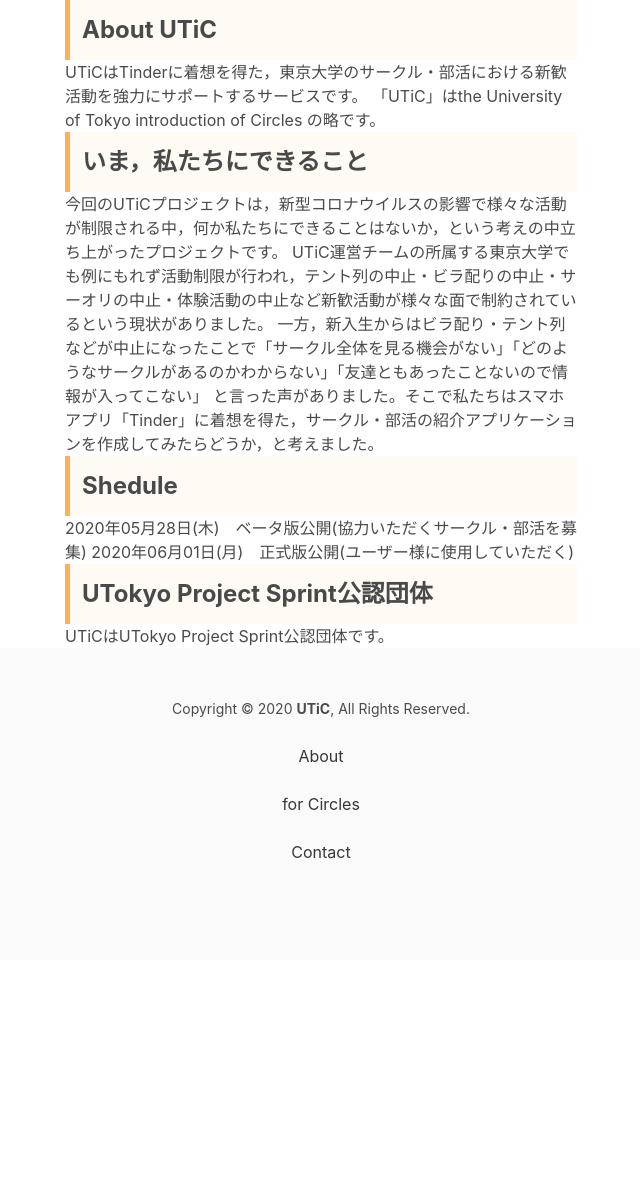
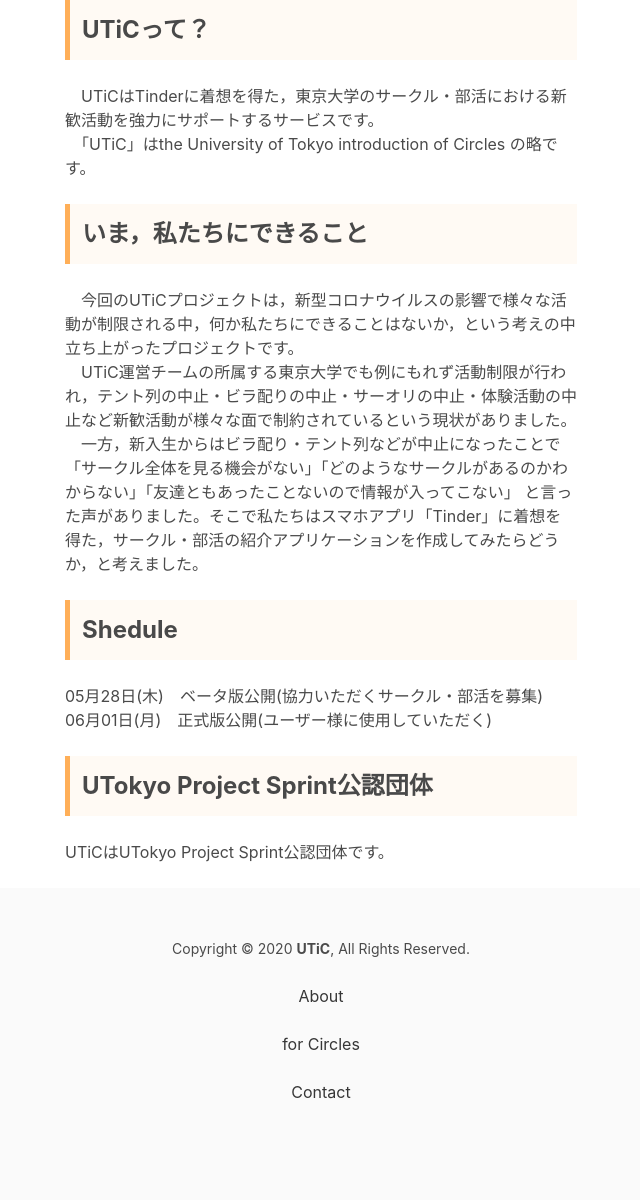
Before and after one commit to ymsk861/utttc_tin, a Django app: page /about/ in a window 1280 px wide. Shown: the part 52-1252 px from the top of the page, without its empty margins (319-959 px from the left). Before the commit the page ends 911 px from the top, so only its background shows below. Run offline with Django 3.2, Linux system fonts and the light colour scheme; some libraries are stand-ins or nearby versions.

Commit message:
about.htmlをいい感じに書き換えました。暫定なのでデザインなどはどんどん変えていってください

```diff
--- a/cms/templates/cms/about.html
+++ b/cms/templates/cms/about.html
@@ -17,30 +17,40 @@
 
 <body>
 <div id="main">
-  <h1>About UTiC</h1>
+  <h1>UTiCって？</h1>
 
-  <p>UTiCはTinderに着想を得た，東京大学のサークル・部活における新歓活動を強力にサポートするサービスです。
-   「UTiC」はthe University of Tokyo introduction of Circles の略です。
+  <p>
+    <br>
+    　UTiCはTinderに着想を得た，東京大学のサークル・部活における新歓活動を強力にサポートするサービスです。<br>
+   　「UTiC」はthe University of Tokyo introduction of Circles の略です。<br>
+    <br>
   </p>
 
   <h1>いま，私たちにできること</h1>
-
   <p>
-   今回のUTiCプロジェクトは，新型コロナウイルスの影響で様々な活動が制限される中，何か私たちにできることはないか，という考えの中立ち上がったプロジェクトです。
-    UTiC運営チームの所属する東京大学でも例にもれず活動制限が行われ，テント列の中止・ビラ配りの中止・サーオリの中止・体験活動の中止など新歓活動が様々な面で制約されているという現状がありました。
-    一方，新入生からはビラ配り・テント列などが中止になったことで「サークル全体を見る機会がない」「どのようなサークルがあるのかわからない」「友達ともあったことないので情報が入ってこない」
-    と言った声がありました。そこで私たちはスマホアプリ「Tinder」に着想を得た，サークル・部活の紹介アプリケーションを作成してみたらどうか，と考えました。
+    <br>
+   　今回のUTiCプロジェクトは，新型コロナウイルスの影響で様々な活動が制限される中，何か私たちにできることはないか，という考えの中立ち上がったプロジェクトです。<br>
+    　UTiC運営チームの所属する東京大学でも例にもれず活動制限が行われ，テント列の中止・ビラ配りの中止・サーオリの中止・体験活動の中止など新歓活動が様々な面で制約されているという現状がありました。<br>
+    　一方，新入生からはビラ配り・テント列などが中止になったことで「サークル全体を見る機会がない」「どのようなサークルがあるのかわからない」「友達ともあったことないので情報が入ってこない」
+    と言った声がありました。そこで私たちはスマホアプリ「Tinder」に着想を得た，サークル・部活の紹介アプリケーションを作成してみたらどうか，と考えました。<br>
+    <br>
   </p>
 
   <h1>Shedule</h1>
 
   <p>
-    2020年05月28日(木)　ベータ版公開(協力いただくサークル・部活を募集)
-    2020年06月01日(月)　正式版公開(ユーザー様に使用していただく)
+    <br>
+    05月28日(木)　ベータ版公開(協力いただくサークル・部活を募集)<br>
+    06月01日(月)　正式版公開(ユーザー様に使用していただく)<br>
+    <br>
   </p>
 
   <h1>UTokyo Project Sprint公認団体</h1>
-  <p> UTiCはUTokyo Project Sprint公認団体です。</p>
+  <p>
+    <br>
+    UTiCはUTokyo Project Sprint公認団体です。<br>
+    <br>
+  </p>
 </div>
 </body>
 
```
